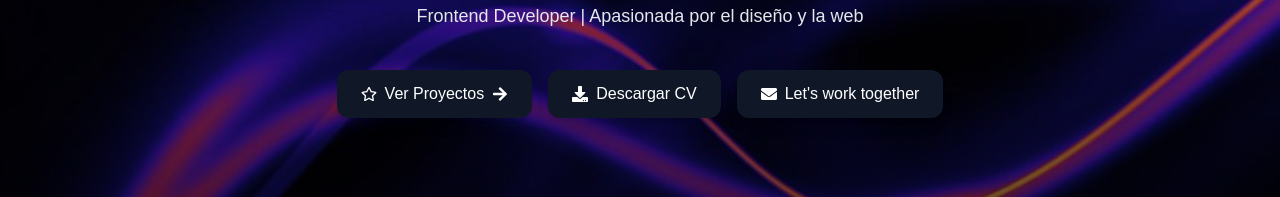
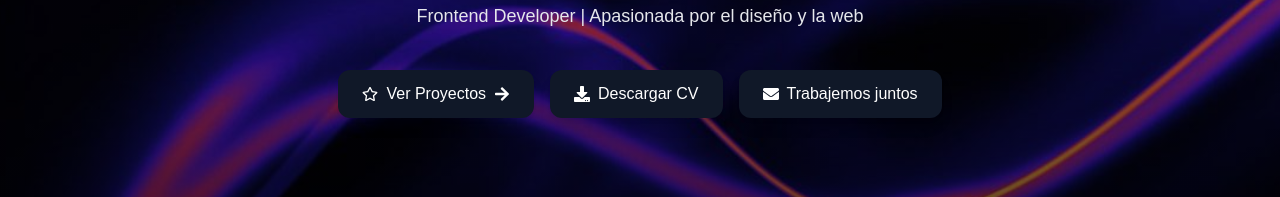
Before and after one commit to Cam-JR/Cam-Portafolio, a Next.js app: page / in a window 1280 px wide. Shown: the part 378-575 px from the top of the page. Built offline with nearby package versions, Linux system fonts and the light colour scheme.

Commit message:
Se agregaron botones nuevos

```diff
--- a/src/components/Hero.tsx
+++ b/src/components/Hero.tsx
@@ -64,14 +64,13 @@ export default function Hero() {
           {/* Botón Contacto */}
           <motion.a
             href="#contact"
-            download
             className="flex items-center px-6 py-3 bg-gray-900 text-white rounded-xl shadow-lg hover:bg-indigo-600 transition duration-300 transform hover:-translate-y-1 "
             initial={{ opacity: 0, y: 20 }}
             animate={{ opacity: 1, y: 0 }}
             transition={{ delay: 1 }}
           >
             <FaEnvelope className="mr-2" />
-            Let's work together
+            Trabajemos juntos
           </motion.a>
 
 
```
